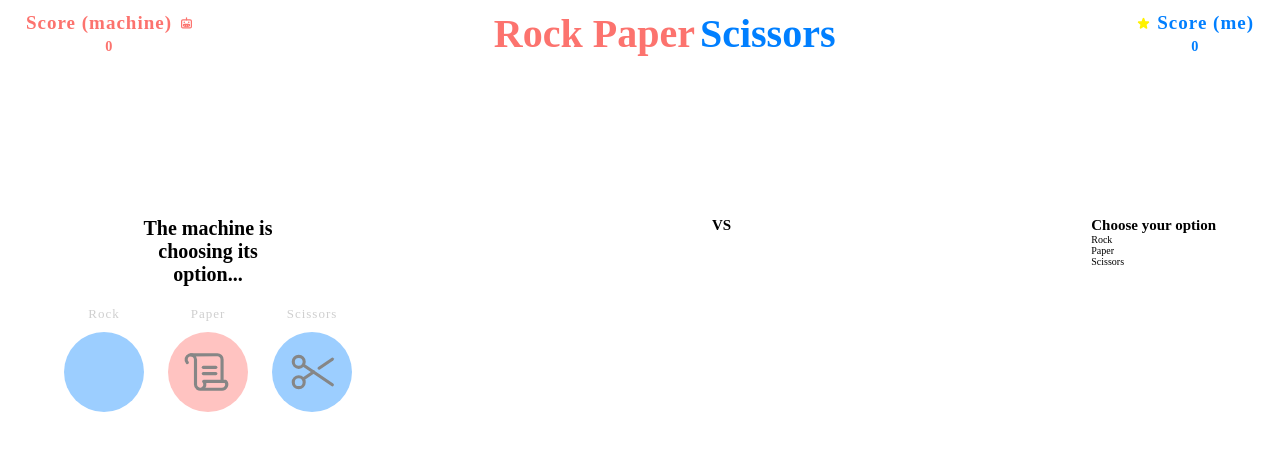
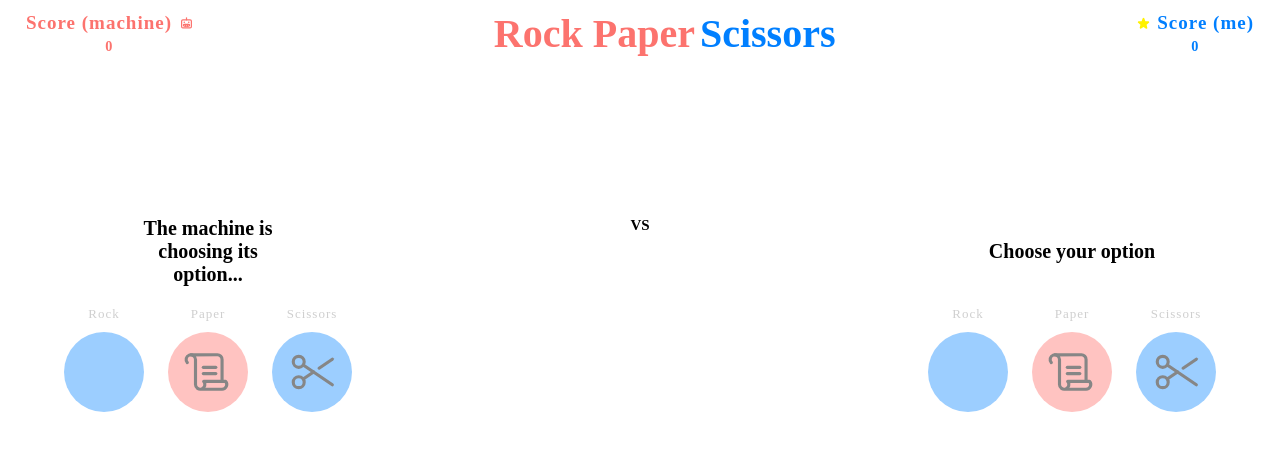
Before and after one commit to cauealb/rock-paper-scissors, a React (Vite) app: page / in a window 1280 px wide. Shown: the top 450 px of the page. Built offline with nearby package versions, Linux system fonts and the light colour scheme; a web font is replaced by a local one.

Commit message:
style: Estilizando outro jogador

```diff
--- a/src/Components/Play/Play.jsx
+++ b/src/Components/Play/Play.jsx
@@ -23,23 +23,23 @@ export function Play() {
                     </StyledOptionDiv>
                 </StyledBasePlay>
                 <h1>VS</h1>
-                <div>
+                <StyledBasePlay>
                     <h2>Choose your option  </h2>
-                    <div>
-                        <div>
+                    <StyledOptionDiv>
+                        <StyledOption>
                             <p>Rock</p>
-                            <div></div>
-                        </div>
-                        <div>
+                            <RockMachine></RockMachine>
+                        </StyledOption>
+                        <StyledOption>
                             <p>Paper</p>
-                            <div></div>
-                        </div>
-                        <div>
+                            <PaperMachine><Scroll size={50} /></PaperMachine>
+                        </StyledOption>
+                        <StyledOption>
                             <p>Scissors</p>
-                            <div></div>
-                        </div>
-                    </div>
-                </div>
+                            <SciossorsMachine><Scissors size={50} /></SciossorsMachine>
+                        </StyledOption>
+                    </StyledOptionDiv>
+                </StyledBasePlay>
             </StyledSectionPrincipal>
         </>
     )
```
